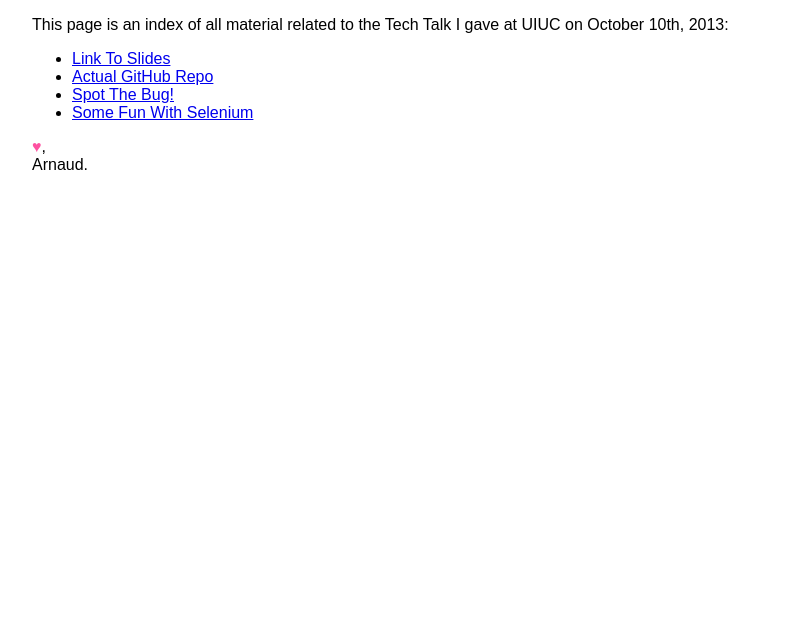
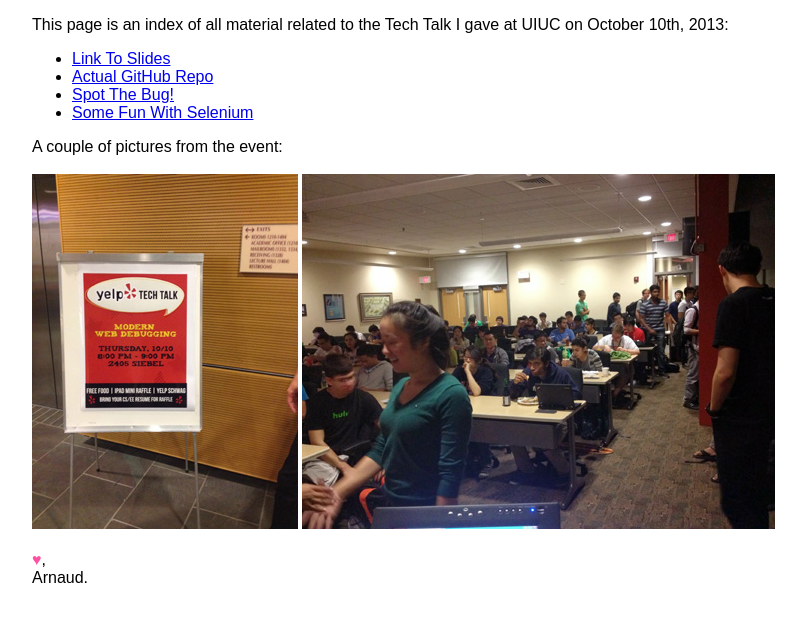
Before and after one commit to ArnaudBrousseau/uiuc_tech_talk, a plain HTML site: page index.html in a window 1280 px wide. Shown: the whole page, without its empty margins (224-1030 px from the left). Drawn offline with Linux system fonts and the light colour scheme.

Commit message:
Adds pictures of the event to the index page.

```diff
--- a/index.html
+++ b/index.html
@@ -23,6 +23,11 @@
                 <li><a href="debug">Spot The Bug!</a></li>
                 <li><a href="https://github.com/ArnaudBrousseau/uiuc_tech_talk/tree/master/selenium">Some Fun With Selenium</a></li>
             </ul>
+            A couple of pictures from the event:<br>
+            <br>
+            <img src="img/tech_talk_poster.jpg">
+            <img src="img/tech_talk_crowd.jpg"><br>
+            <br>
             <span class="love">♥</span>, <br>
             Arnaud.
         </p>
```
Also changed, not shown: img/tech_talk_crowd.jpg (added), img/tech_talk_poster.jpg (added).
